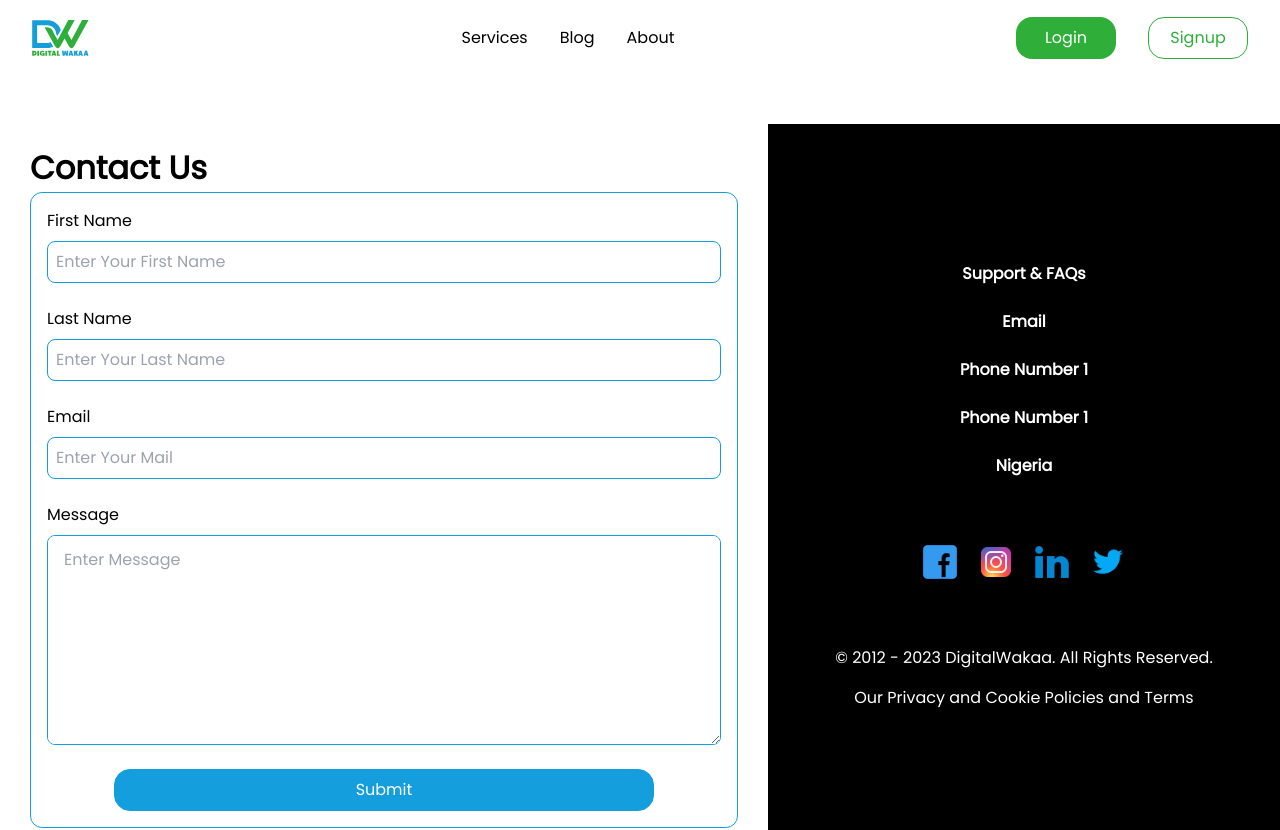
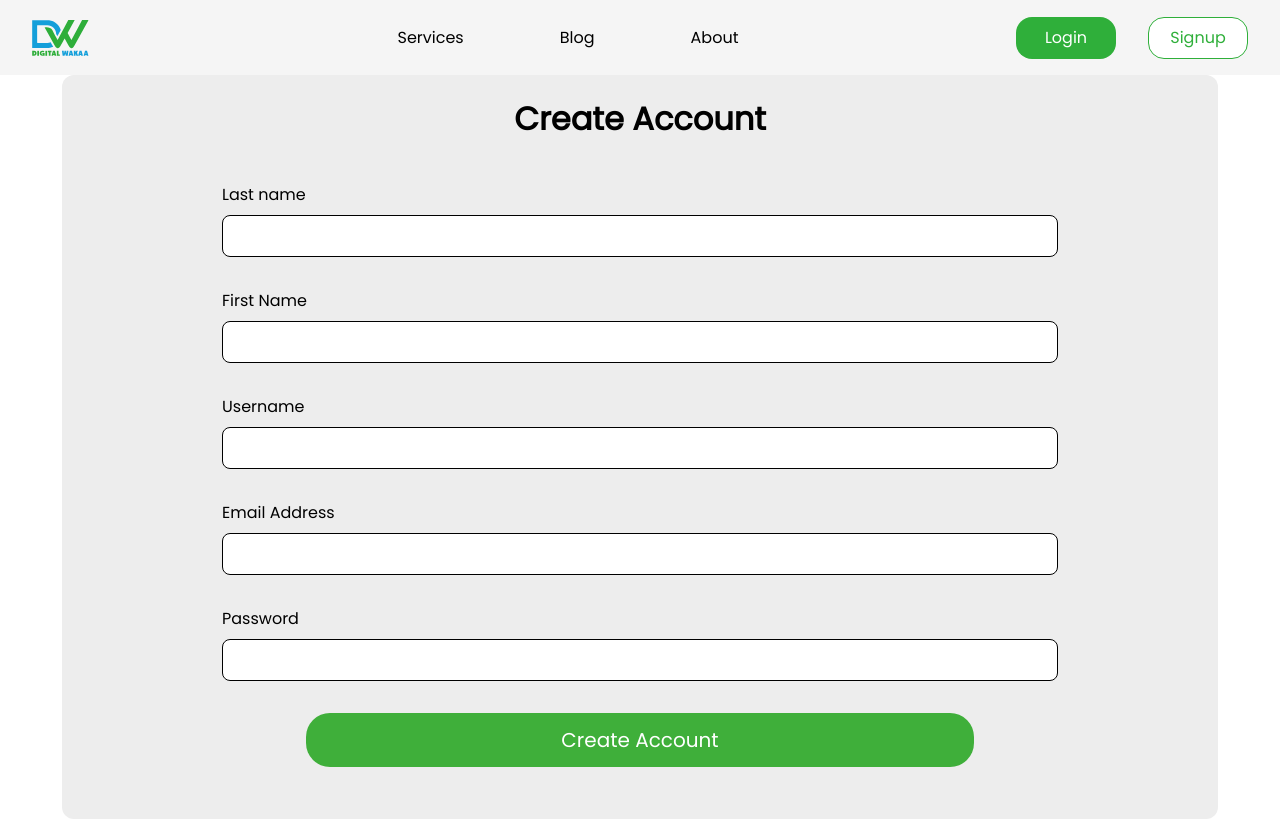
Before and after one commit to yhtiee/Digital-Agency, a Next.js app: page /login in a window 1280 px wide. Shown: the top 830 px of the page. Built offline with nearby package versions, Linux system fonts and the light colour scheme.

Commit message:
change navbar to sticky and build login form and routes

```diff
--- a/app/globals.css
+++ b/app/globals.css
@@ -27,3 +27,20 @@ body {
   -webkit-background-clip: text;
   -webkit-text-fill-color: transparent;
 }
+
+
+.image-overlay::before {
+  content: "";
+  position: absolute;
+  top: 0;
+  left: 0;
+  width: 100%;
+  height: 100%;
+  background: linear-gradient(rgba(0, 0, 0, 0.5), rgba(0, 0, 0, 0.5));
+  z-index: 1;
+  border-radius: .75rem;
+}
+
+.navbar{
+  background-color: whitesmoke;
+}
--- a/app/login/page.jsx
+++ b/app/login/page.jsx
@@ -1,10 +1,54 @@
+
+"use client"
+import { motion } from 'framer-motion'
 import React from 'react'
 
+
 const Login = () => {
-  return (
+return(
+  <section className='w-[100%] '>
+        <motion.article
+        initial={{x:-200, opacity:0}}
+        whileInView={{x:0, opacity:1}}
+        transition={{duration:0.8}}
+        className='px-[30px] bg-white w-[100%] md:w-[95%] md:m-auto'>
+            <form action="" className='w-[100%] rounded-xl px-4 justify-center items-center lg:bg-[#EDEDED] lg:px-40 py-5 lg:h-[93vh]'>
+            <h2 className=' font-poppins font-bold text-[24px] md:text-[32px] text-center'>Create Account</h2>
 
-        <h1 className='text-black'>login page , welcome</h1>
+              <div className='flex flex-col gap-[8px] mt-2 lg:mt-8 pt-2'>
+                <label className='font-poppins'>Last name</label>
+                <input type="text" className='border border-[#000] font-poppins rounded-lg p-2  w-[100%]'/>
+              </div>
 
+              <div className='flex flex-col gap-[8px] mt-2 lg:mt-8'>
+                <label className=' font-poppins'>First Name</label>
+                <input type="text" className='border border-[#000] font-poppins rounded-lg p-2  w-[100%]'/>
+              </div>
+
+              <div className='flex flex-col gap-[8px] mt-2 lg:mt-8'>
+                <label className=' font-poppins'>Username</label>
+                <input type="text" className='border border-[#000] font-poppins rounded-lg p-2  w-[100%]'/>
+              </div>
+
+              <div className='flex flex-col gap-[8px] mt-2 lg:mt-8'>
+              <label className=' font-poppins'>Email Address</label>
+                <input type="email" className='border border-[#000] font-poppins rounded-lg p-2  w-[100%]'/>
+              </div>
+
+              <div className='flex flex-col gap-[8px] mt-2 lg:mt-8'>
+                <label className=' font-poppins'>Password</label>
+                <input type="password" className='border border-[#000] font-poppins rounded-lg p-2  w-[100%]'/>
+              </div>
+
+              <div className='w-[100%] flex justify-center items-center mt-6 lg:mt-8'>
+                <button className='rounded-3xl w-[80%]  bg-[#3faf3a] px-3 py-2 lg:py-3 lg:text-[20px] hover:bg-[#3faf5a]'>
+                  <p className='text-white font-poppins'>Create Account</p>
+                </button>
+              </div>
+            </form>
+        </motion.article>
+
+    </section>
   )
 }
 
--- a/app/page.jsx
+++ b/app/page.jsx
@@ -14,7 +14,7 @@ export default function Home() {
       <Offer/>
 
 
-      <Login/>
+     <Login/>
     </section>
   )
 }
--- a/components/NavBar.jsx
+++ b/components/NavBar.jsx
@@ -7,11 +7,11 @@ import React from 'react'
 
 const NavBar = () => {
   return (
-    <nav className='w-[100%] fixed bg-transparent flex flex-row items-center justify-between pr-[2rem] bg-white h-[75px] z-20'>
+    <nav className='w-[100%] sticky top-0 z-50  bg-transparent flex flex-row items-center justify-between pr-[2rem] bg-whitesmoke h-[75px] navbar'>
         <Link href="/" className=''>
            <Image src="/DIGIlogo.svg" width={50} height={50} className='w-[100%] h-[120px]' alt='logo'/>
         </Link>
-        <article className='hidden md:flex flex-row gap-[2rem]'>
+        <article className='hidden md:flex flex-row gap-[6rem]'>
             <Link href="#" className='text-black font-poppins'>Services</Link>
             <Link href="#" className='text-black font-poppins'>Blog</Link>
             <Link href="#" className='text-black font-poppins'>About</Link>
--- a/components/Services.jsx
+++ b/components/Services.jsx
@@ -3,7 +3,6 @@ import services from '@/constants/services'
 import React from 'react'
 import Image from 'next/image';
 import { motion } from 'framer-motion';
-import "./index.css"
 
 
 const Services = () => {
```
Also changed, not shown: components/index.css (deleted, +0 -12 lines).
